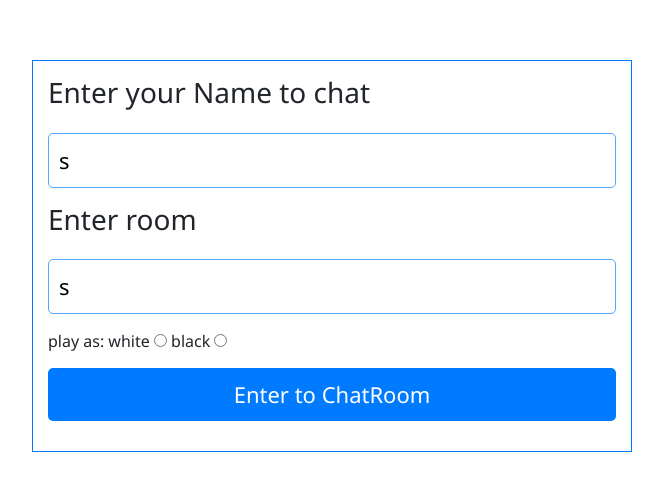
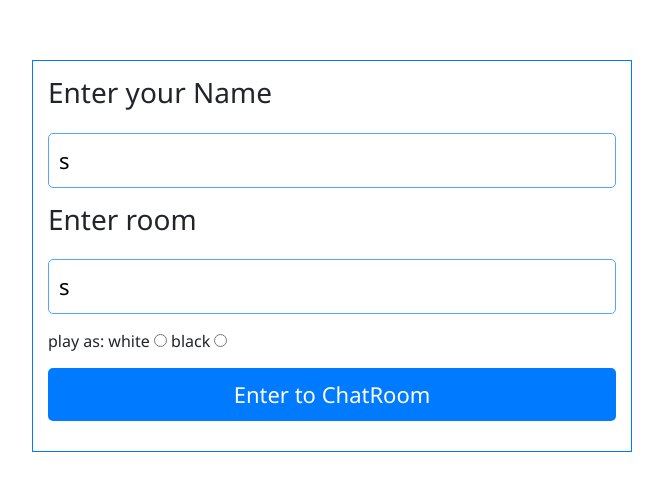
Before and after one commit to nandkishor-kumawat/chess-1v1, a website: page public/game.html in a window 1280 px wide. Shown: the part 144-634 px from the top of the page, without its empty margins (308-971 px from the left). Drawn offline with nearby package versions, Linux system fonts and the light colour scheme; no server answers.

Commit message:
Update game.html

```diff
--- a/public/game.html
+++ b/public/game.html
@@ -18,7 +18,7 @@
         <section id="join">
             <div class="join">
                 <label for="Name">
-                    <h3>Enter your Name to chat</h3>
+                    <h3>Enter your Name</h3>
                 </label>
                 <input type="text" name="name" id="Name" value="s" required>
                 <label for="room">
```
